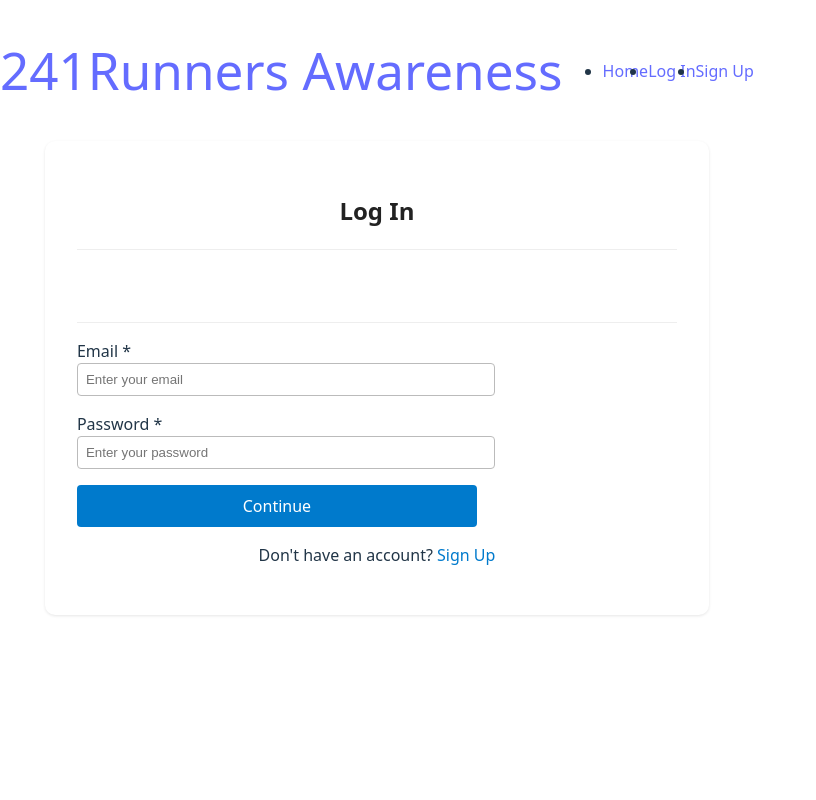
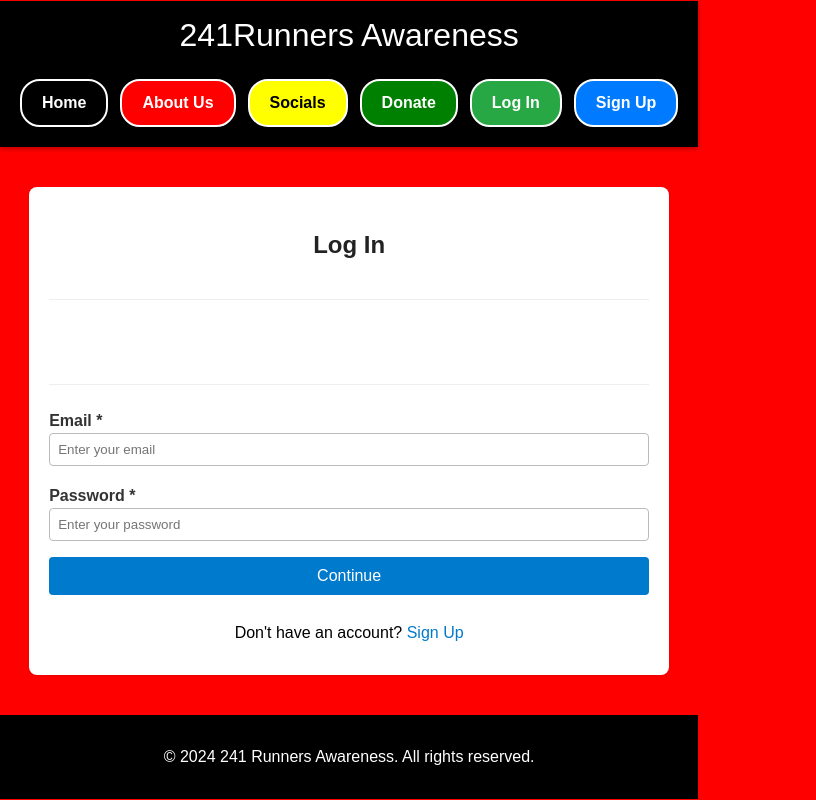
Before and after one commit to DekuWorks/241RunnersAwareness, a React (Vite) app in the folder 241runnersawareness-frontend/: page /login in a window 1280 px wide. Shown: the whole page, without its empty margins (0-816 px from the left). Built offline with nearby package versions, Linux system fonts and the light colour scheme.

Commit message:
Refactor UI to match main site branding

```diff
--- a/241runnersawareness-frontend/src/components/Layout.jsx
+++ b/241runnersawareness-frontend/src/components/Layout.jsx
@@ -3,12 +3,15 @@ import NavBar from './NavBar';
 
 const Layout = () => {
   return (
-    <div className="min-h-screen bg-gray-100">
+    <>
       <NavBar />
-      <main className="container mx-auto p-4">
+      <main>
         <Outlet />
       </main>
-    </div>
+      <footer>
+        <p>&copy; 2024 241 Runners Awareness. All rights reserved.</p>
+      </footer>
+    </>
   );
 };
 
--- a/241runnersawareness-frontend/src/components/NavBar.jsx
+++ b/241runnersawareness-frontend/src/components/NavBar.jsx
@@ -14,31 +14,35 @@ const NavBar = () => {
   };
 
   return (
-    <nav className="bg-gray-800 text-white p-4 shadow">
-      <div className="container mx-auto flex justify-between items-center">
-        <h1 className="text-xl font-bold">
-          <Link to="/">241Runners Awareness</Link>
-        </h1>
-        <ul className="flex gap-4 text-sm items-center">
-          <li><Link to="/">Home</Link></li>
+    <header>
+      <h1>
+        <Link to="/" style={{ color: 'white', textDecoration: 'none' }}>
+          241Runners Awareness
+        </Link>
+      </h1>
+      <nav className="navbar">
+        <div className="nav-links">
+          <Link to="/" className="home">Home</Link>
+          <a href="https://www.241runnersawareness.org/about_us.html" className="about" target="_blank" rel="noopener noreferrer">About Us</a>
+          <a href="https://linktr.ee/241Runners" className="socials" target="_blank" rel="noopener noreferrer">Socials</a>
+          <a href="https://usatriathlonfoundation.salsalabs.org/241RunnersAwareness/index.html" className="donate" target="_blank" rel="noopener noreferrer">Donate</a>
+
           {user ? (
             <>
-              {user.role === 'admin' && <li><Link to="/admin">Admin</Link></li>}
-              <li>
-                <button onClick={handleLogout} className="bg-red-500 hover:bg-red-600 px-3 py-1 rounded">
-                  Logout
-                </button>
-              </li>
+              {user.role === 'admin' && <Link to="/admin" className="login">Admin</Link>}
+              <button onClick={handleLogout} className="logout">
+                Logout
+              </button>
             </>
           ) : (
             <>
-              <li><Link to="/login">Log In</Link></li>
-              <li><Link to="/register">Sign Up</Link></li>
+              <Link to="/login" className="login">Log In</Link>
+              <Link to="/register" className="signup">Sign Up</Link>
             </>
           )}
-        </ul>
-      </div>
-    </nav>
+        </div>
+      </nav>
+    </header>
   );
 };
 
--- a/241runnersawareness-frontend/src/index.css
+++ b/241runnersawareness-frontend/src/index.css
@@ -32,11 +32,38 @@ body {
   place-items: center;
   min-width: 320px;
   min-height: 100vh;
+  font-family: Arial, sans-serif;
+  background-color: red;
+  color: black;
+  /* padding-top: 140px; */ /* Removed for SPA layout */
 }
 
 h1 {
-  font-size: 3.2em;
-  line-height: 1.1;
+  font-size: 2em;
+  margin: 0;
+  padding: 10px;
+  text-align: center;
+  background-color: black;
+  color: white;
+}
+
+h2, h2.obj {
+  font-size: 1.5em;
+  margin: 0;
+  text-align: center;
+  padding: 20px 10px;
+}
+
+h2.obj {
+  color: black;
+  background-color: red;
+}
+
+p {
+  font-size: 1em;
+  margin: 0;
+  padding: 10px;
+  text-align: center;
 }
 
 button {
@@ -70,3 +97,137 @@ button:focus-visible {
     background-color: #f9f9f9;
   }
 }
+
+/* =============================
+   HEADER & NAVIGATION
+============================= */
+header {
+  background-color: black;
+  color: white;
+  text-align: center;
+  width: 100%;
+  z-index: 1000;
+  height: auto;
+  box-shadow: 0 2px 5px rgba(0, 0, 0, 0.26);
+  padding-bottom: 10px;
+}
+
+.navbar {
+  display: flex;
+  justify-content: space-between;
+  align-items: center;
+  padding: 10px 20px;
+  flex-wrap: wrap;
+  background-color: black;
+}
+
+.nav-links {
+  display: flex;
+  justify-content: center;
+  gap: 12px;
+  flex-wrap: wrap;
+}
+
+.nav-links a, .nav-links button {
+  color: white;
+  text-decoration: none;
+  padding: 10px 20px;
+  border-radius: 20px;
+  transition: background-color 0.3s ease;
+  border: 2px solid white;
+  font-weight: bold;
+  display: flex;
+  align-items: center;
+  gap: 8px;
+  background-color: transparent;
+  cursor: pointer;
+  font-family: inherit;
+  font-size: inherit;
+}
+
+.nav-links a:hover, .nav-links button:hover {
+  background-color: red;
+  color: white;
+}
+
+/* Specific button styles from original site */
+.nav-links .about { background-color: red; color: white; }
+.nav-links .about:hover { background-color: darkred; }
+.nav-links .socials { background-color: yellow; color: black; }
+.nav-links .socials:hover { background-color: gold; }
+.nav-links .donate { background-color: green; color: white; }
+.nav-links .donate:hover { background-color: darkgreen; }
+.nav-links .signup { background-color: #007bff; color: white; }
+.nav-links .signup:hover { background-color: #0056b3; }
+.nav-links .login { background-color: #28a745; color: white; }
+.nav-links .login:hover { background-color: #1e7e34; }
+.nav-links .logout { background-color: #dc3545; color: white; }
+.nav-links .logout:hover { background-color: #c82333; }
+
+
+/* =============================
+   FORM STYLES
+============================= */
+.form-container {
+  background: white;
+  padding: 20px;
+  border-radius: 8px;
+  max-width: 600px;
+  margin: 40px auto;
+  box-shadow: 0 1px 3px rgba(0, 0, 0, 0.1);
+}
+
+.form-container h2 {
+    color: #222;
+}
+
+.form-container label {
+  font-weight: bold;
+  margin-top: 10px;
+  display: block;
+  color: #333;
+}
+
+.form-container input {
+  width: 100%;
+  padding: 8px;
+  border-radius: 4px;
+  border: 1px solid #bbb;
+  margin-bottom: 8px;
+  box-sizing: border-box;
+}
+
+.form-container button {
+  width: 100%;
+  padding: 10px 16px;
+  background-color: #007acc;
+  color: #fff;
+  border: none;
+  border-radius: 4px;
+  cursor: pointer;
+  font-size: 1em;
+  margin-top: 8px;
+}
+
+.form-container button:hover {
+  background-color: #005fa3;
+}
+
+.form-container .divider {
+    width: 100%;
+    height: 1px;
+    background: #eee;
+    margin: 16px 0 24px 0;
+}
+
+.form-container .google-login {
+    margin-bottom: 20px;
+}
+
+footer {
+  background-color: black;
+  color: white;
+  text-align: center;
+  padding: 20px;
+  margin-top: 40px;
+}
--- a/241runnersawareness-frontend/src/pages/LoginPage.jsx
+++ b/241runnersawareness-frontend/src/pages/LoginPage.jsx
@@ -45,10 +45,11 @@ const LoginPage = () => {
   };
 
   return (
-    <div className="login-card" style={{ background: 'white', maxWidth: '600px', margin: 'auto', padding: '2rem', borderRadius: '10px', boxShadow: '0 1px 3px rgba(0,0,0,0.1)' }}>
-      <h2 style={{ textAlign: 'center', color: '#222' }}>Log In</h2>
-      <div style={{ width: '100%', height: '1px', background: '#eee', margin: '1rem 0' }}></div>
+    <div className="form-container">
+      <h2>Log In</h2>
+      <div className="divider"></div>
 
+      <div className="google-login">
         <GoogleLogin
           onSuccess={handleGoogleSuccess}
           onError={handleGoogleError}
@@ -57,12 +58,13 @@ const LoginPage = () => {
           size="large"
           logo_alignment="left"
         />
+      </div>
 
-      <div style={{ width: '100%', height: '1px', background: '#eee', margin: '1rem 0' }}></div>
+      <div className="divider"></div>
 
       {message && <p style={{ color: 'red', textAlign: 'center' }}>{message}</p>}
 
-      <form onSubmit={handleTraditionalLogin} style={{ width: '100%', maxWidth: '400px', display: 'flex', flexDirection: 'column', gap: '1rem' }}>
+      <form onSubmit={handleTraditionalLogin}>
         <div>
           <label htmlFor="email">Email *</label>
           <input
@@ -73,7 +75,6 @@ const LoginPage = () => {
             onChange={onChange}
             required
             placeholder="Enter your email"
-            style={{ width: '100%', padding: '8px', borderRadius: '4px', border: '1px solid #bbb' }}
           />
         </div>
         <div>
@@ -86,10 +87,9 @@ const LoginPage = () => {
             onChange={onChange}
             required
             placeholder="Enter your password"
-            style={{ width: '100%', padding: '8px', borderRadius: '4px', border: '1px solid #bbb' }}
           />
         </div>
-        <button type="submit" disabled={loading} style={{ padding: '10px', background: '#007acc', color: 'white', border: 'none', borderRadius: '4px', cursor: 'pointer' }}>
+        <button type="submit" disabled={loading}>
           {loading ? 'Logging In...' : 'Continue'}
         </button>
       </form>
--- a/241runnersawareness-frontend/src/pages/RegisterPage.jsx
+++ b/241runnersawareness-frontend/src/pages/RegisterPage.jsx
@@ -50,10 +50,11 @@ const RegisterPage = () => {
   };
 
   return (
-    <div className="signup-card" style={{ background: 'white', maxWidth: '600px', margin: 'auto', padding: '2rem', borderRadius: '10px', boxShadow: '0 1px 3px rgba(0,0,0,0.1)' }}>
-      <h2 style={{ textAlign: 'center', color: '#222' }}>Sign Up</h2>
-      <div style={{ width: '100%', height: '1px', background: '#eee', margin: '1rem 0' }}></div>
+    <div className="form-container">
+      <h2>Sign Up</h2>
+      <div className="divider"></div>
 
+      <div className="google-login">
         <GoogleLogin
           onSuccess={handleGoogleSuccess}
           onError={handleGoogleError}
@@ -62,12 +63,13 @@ const RegisterPage = () => {
           size="large"
           logo_alignment="left"
         />
+      </div>
 
-      <div style={{ width: '100%', height: '1px', background: '#eee', margin: '1rem 0' }}></div>
+      <div className="divider"></div>
 
       {message && <p style={{ color: 'red', textAlign: 'center' }}>{message}</p>}
 
-      <form onSubmit={handleTraditionalRegister} style={{ width: '100%', maxWidth: '400px', display: 'flex', flexDirection: 'column', gap: '1rem' }}>
+      <form onSubmit={handleTraditionalRegister}>
         <div>
           <label htmlFor="fullName">Full Name *</label>
           <input
@@ -78,7 +80,6 @@ const RegisterPage = () => {
             onChange={onChange}
             required
             placeholder="Enter your full name"
-            style={{ width: '100%', padding: '8px', borderRadius: '4px', border: '1px solid #bbb' }}
           />
         </div>
         <div>
@@ -91,7 +92,6 @@ const RegisterPage = () => {
             onChange={onChange}
             required
             placeholder="Enter your email"
-            style={{ width: '100%', padding: '8px', borderRadius: '4px', border: '1px solid #bbb' }}
           />
         </div>
         <div>
@@ -104,7 +104,6 @@ const RegisterPage = () => {
             onChange={onChange}
             required
             placeholder="Enter your phone number"
-            style={{ width: '100%', padding: '8px', borderRadius: '4px', border: '1px solid #bbb' }}
           />
         </div>
         <div>
@@ -117,10 +116,9 @@ const RegisterPage = () => {
             onChange={onChange}
             required
             placeholder="Enter your password"
-            style={{ width: '100%', padding: '8px', borderRadius: '4px', border: '1px solid #bbb' }}
           />
         </div>
-        <button type="submit" disabled={loading} style={{ padding: '10px', background: '#007acc', color: 'white', border: 'none', borderRadius: '4px', cursor: 'pointer' }}>
+        <button type="submit" disabled={loading}>
           {loading ? 'Creating Account...' : 'Continue'}
         </button>
       </form>
```
Lines whose indentation alone changed are shown as unchanged.
